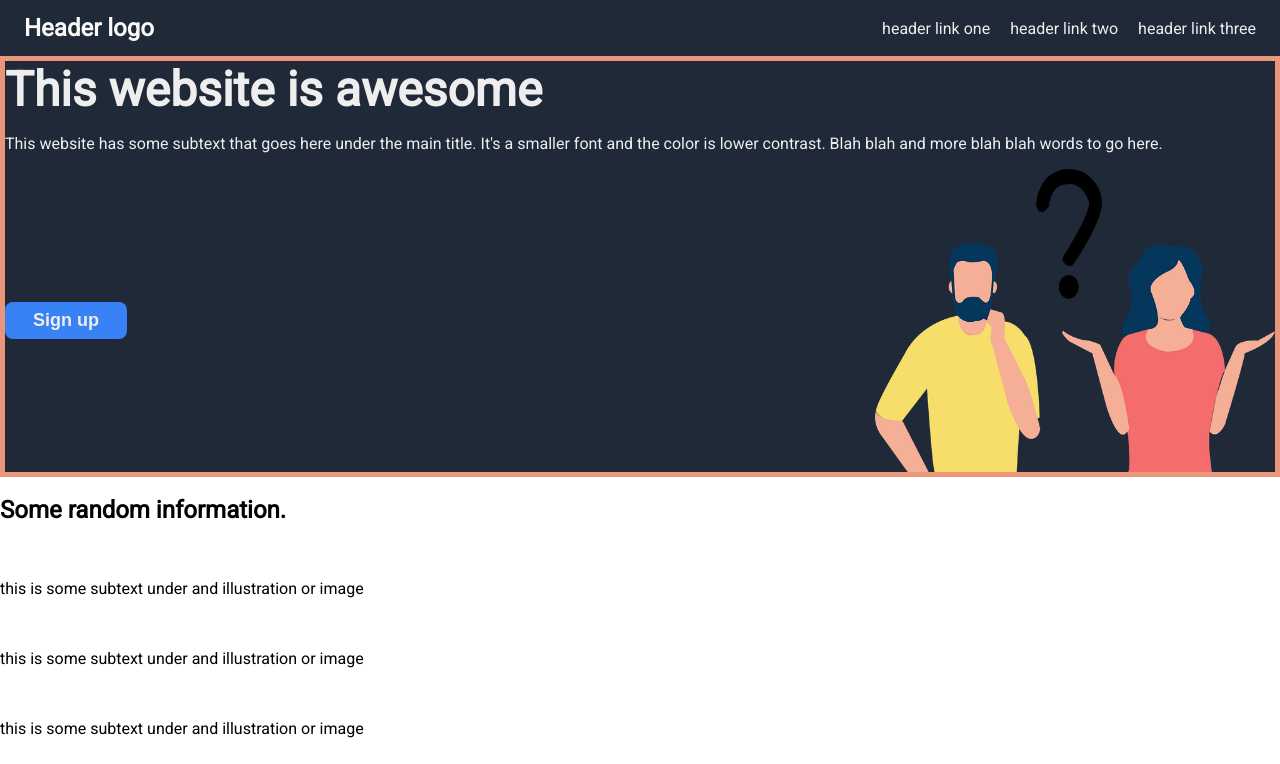
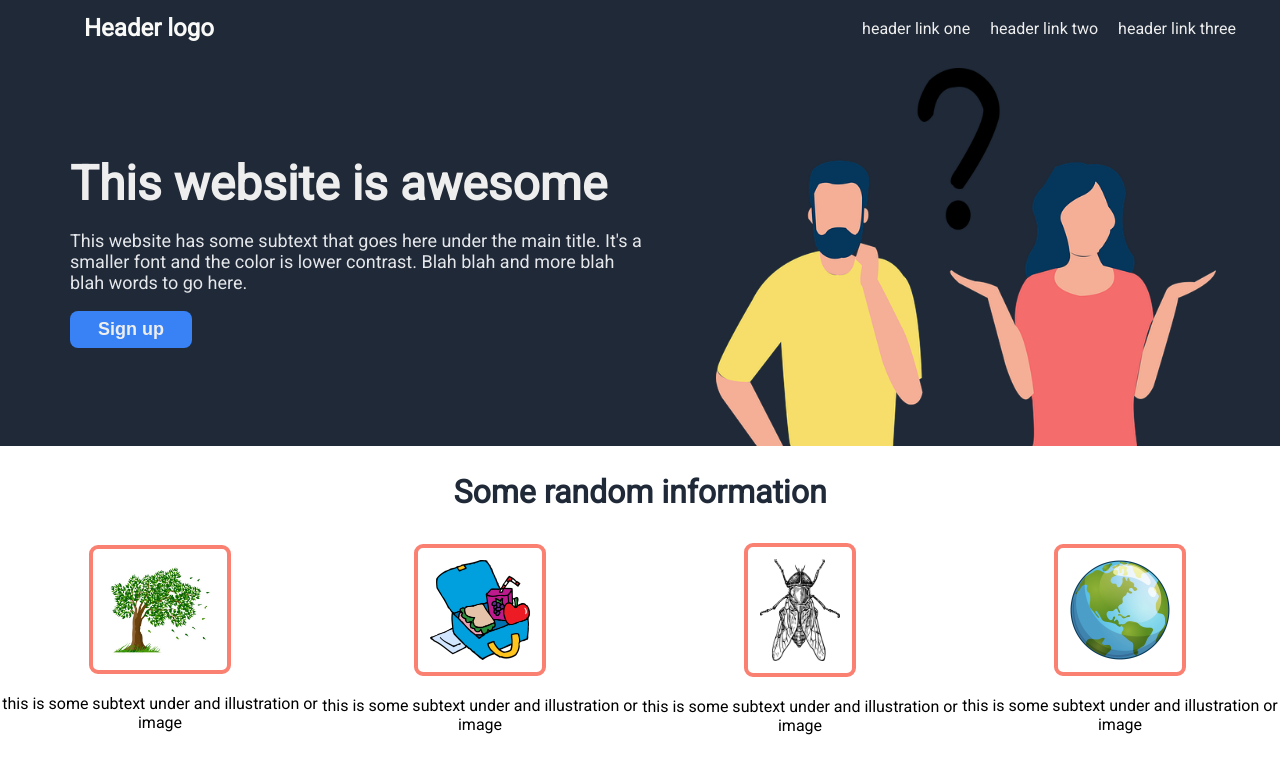
Before and after one commit to KatHolsten/shavinay, a plain HTML site: page index.html in a window 1280 px wide. Shown: the top 764 px of the page. Drawn offline with Linux system fonts and the light colour scheme.

Commit message:
added image section

```diff
--- a/index.html
+++ b/index.html
@@ -9,7 +9,6 @@
     <link rel="preconnect" href="https://fonts.gstatic.com" crossorigin>
     <link href="https://fonts.googleapis.com/css2?family=Roboto&display=swap" rel="stylesheet">
   </head>
-
 
   <body>
     <header>
@@ -23,26 +22,37 @@
       </div>
 
       <div class="header-content">
+        <div class="header-left">
         <h1>This website is awesome</h1>
         <p>This website has some subtext that goes here under the main title. It's a smaller font and the color is lower contrast. Blah blah and more blah blah words to go here.</p>
         <button>Sign up</button>
+        </div>
         <img src="../shavinay/img/question.png" alt="vector image of a male and female with a question mark between them">
       </div>
     </header>
 
+    <h2>Some random information</h2>
+      <div class="image-section">
           <div>
-      <h2>Some random information.</h2>
-        <img src="" alt="">
+            <img src="../shavinay/img/tree.jpg" alt="a tree">
             <p>this is some subtext under and illustration or image</p>
+          </div>
 
-        <img src="" alt="">
+          <div>
+            <img src="../shavinay/img/food.png" alt="a lunchbox filled with food">
             <p>this is some subtext under and illustration or image</p>
+          </div>
 
-        <img src="" alt="">
+          <div>
+            <img src="../shavinay/img/insect.png" alt="a line drawing of a housefly">
             <p>this is some subtext under and illustration or image</p>
+          </div>
 
-        <img src="" alt="">
+          <div>
+            <img src="../shavinay/img/earth.png" alt="planet earth">
             <p>this is some subtext under and illustration or image</p>
+          </div>
+        </div>
       </div>
 
     <div>
--- a/style.css
+++ b/style.css
@@ -12,7 +12,7 @@ header {
   display: flex;
   justify-content: space-between;
   align-items: center;
-  padding-right: 24px;
+  padding-right: 44px;
 }
 
 ul {
@@ -22,19 +22,28 @@ ul {
   display: flex;
   gap: 20px;
 }
-
-img {
-  width: 400px;
+/*find a better way to align header-content text with header-top text */
+.header-content img {
+  width: 500px;
+  margin-top: 12px;
+  margin-right: 64px;
 }
 
 .header-content {
   display: flex;
-  flex-wrap: wrap;
-  justify-content: space-between;
+  justify-content: flex-end;
   align-items: center;
-  border: 5px solid darksalmon;
-  flex: 1;
-  /* width: 900px; */
+  /* border: 5px solid darksalmon; */
+  margin: auto;
+}
+
+.header-left {
+  display: flex;
+  flex-direction: column;
+  align-items: flex-start;
+  justify-content: center;
+  margin-left: 70px;
+  margin-right: 70px;
 }
 
 button {
@@ -51,7 +60,7 @@ h3 {
   font-size: 24px;
   color: #f9faf8;
   font-weight: bolder;
-  margin: 0;
+  margin: 0 0 0 60px;
   padding: 14px 24px;
 }
 
@@ -59,9 +68,39 @@ h1 {
   font-size: 48px;
   font-weight: 600;
   margin: 0;
-
 }
 
-p {
+.header-content p {
+  font-size: 18px;
+  color: #e5e7eb;
+}
 
+h2 {
+  text-align: center;
+  font-size: 32px;
+  font-weight: bolder;
+  color: #1f2937;
+  margin-bottom: 32px;
 }
+
+.image-section {
+  display: flex;
+  align-items: center;
+  justify-content: center;
+  text-align: center;
+}
+
+.image-section img {
+  max-width: 100px;
+  border: 4px solid salmon;
+  border-radius: 9px;
+  padding: 12px;
+}
+
+.image-section div:nth-child(3) img {
+  max-width: 80px;
+}
+
+.image-section div:first-child img {
+  max-width: 110px;
+}
```
Also changed, not shown: img/earth.png (added), img/food.png (added), img/insect.png (added), img/tree.jpg (added). Lines whose indentation alone changed are shown as unchanged.
